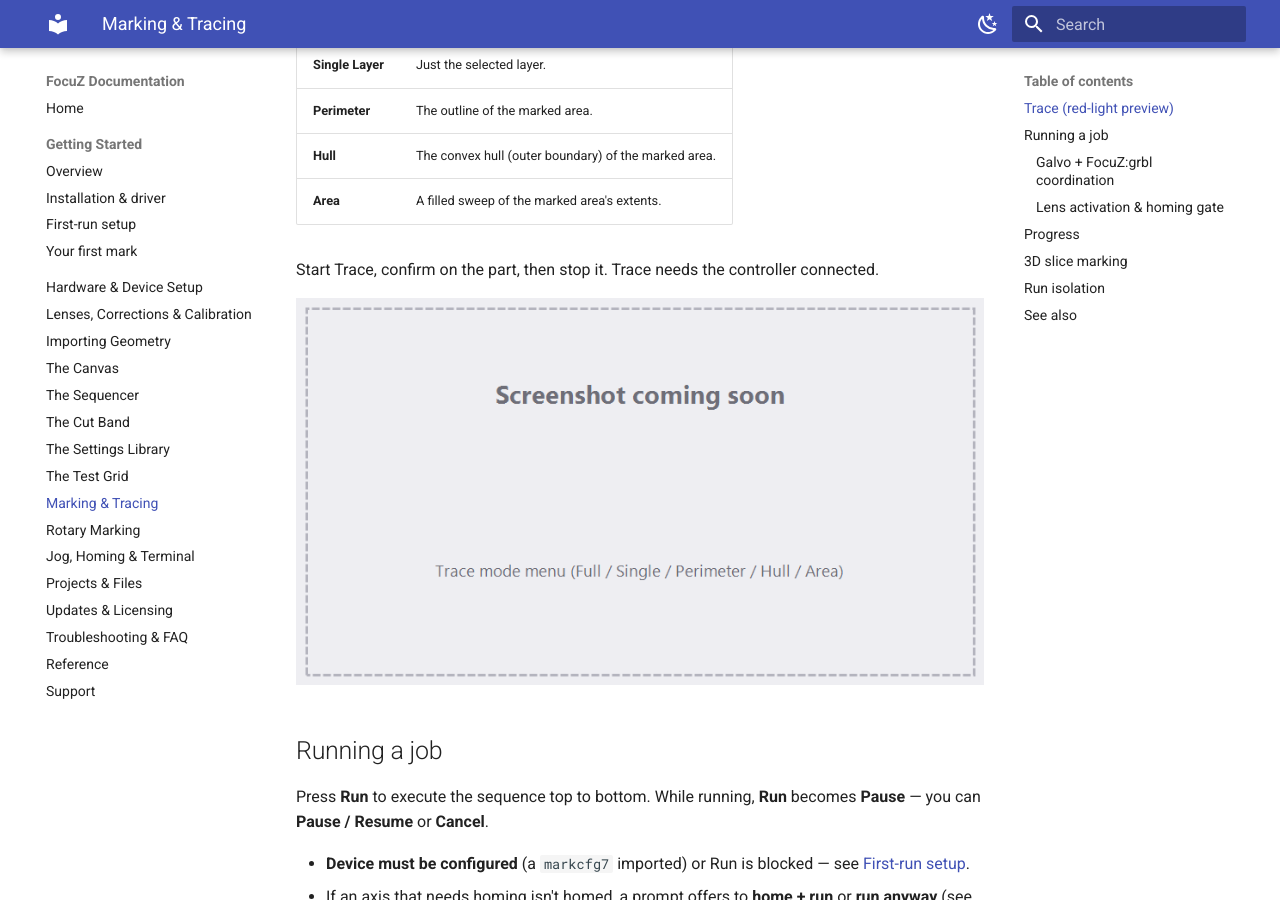
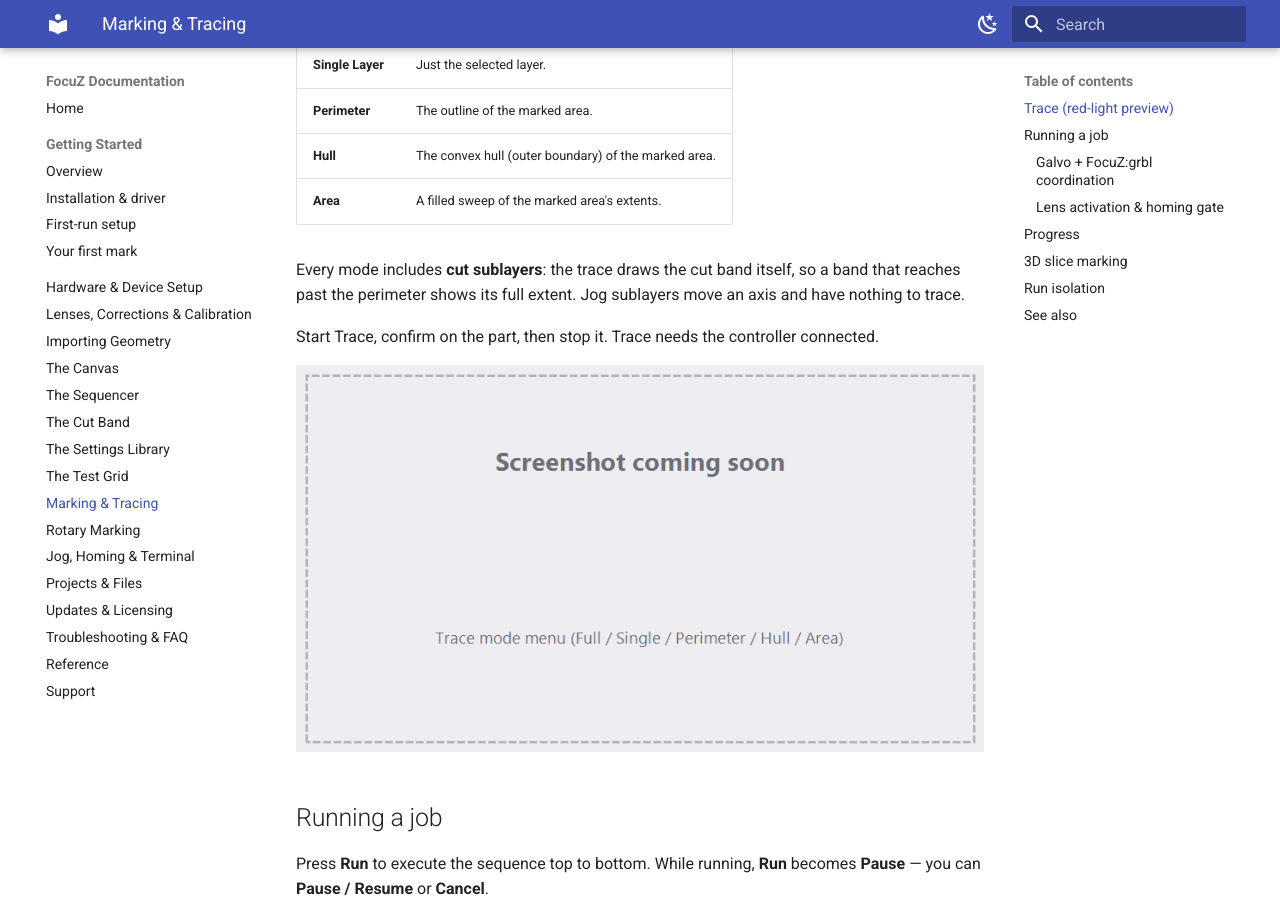
Before and after one commit to Lokahi-Shop/focuz-docs, an MkDocs documentation site: the page built from docs/marking-tracing.md, in a window 1280 px wide and 900 px high, scrolled down 516 px. Built offline with MkDocs 1.6.1 and Material for MkDocs 9.7.7, drawn with Linux system fonts in a browser that asks for light colours.

Commit message:
Trace: note that cut sublayer bands are included in every mode
Co-Authored-By: Claude Fable 5.1 <noreply@anthropic.com>

```diff
--- a/docs/marking-tracing.md
+++ b/docs/marking-tracing.md
@@ -18,6 +18,8 @@ placement and size on the part before firing. Pick a mode from the Trace dropdow
 | **Perimeter** | The outline of the marked area. |
 | **Hull** | The convex hull (outer boundary) of the marked area. |
 | **Area** | A filled sweep of the marked area's extents. |
+
+Every mode includes **cut sublayers**: the trace draws the cut band itself, so a band that reaches past the perimeter shows its full extent. Jog sublayers move an axis and have nothing to trace.
 
 Start Trace, confirm on the part, then stop it. Trace needs the controller connected.
 
```
